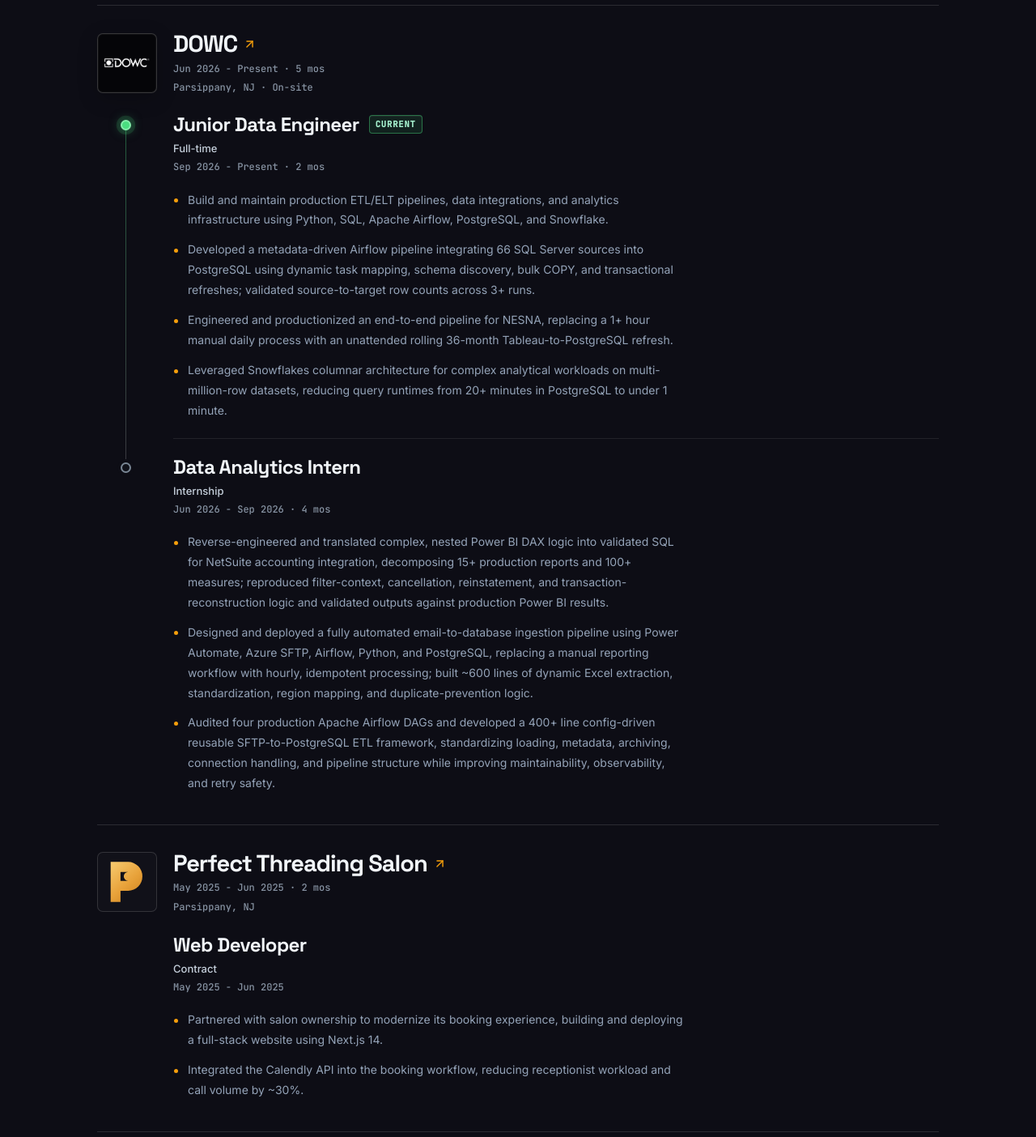
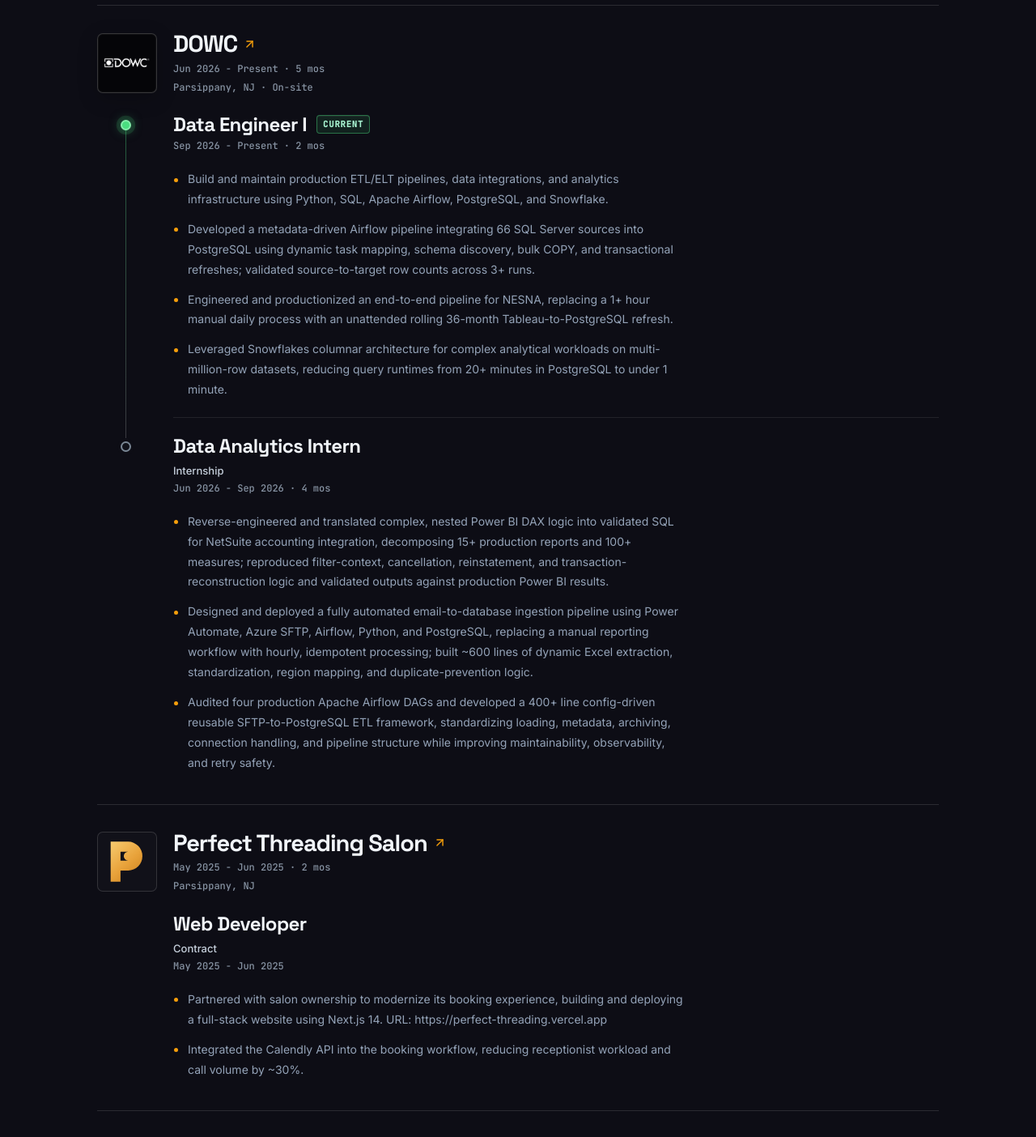
Before and after one commit to pvparekh/portfolio, a React (Vite) app: page / in a window 1280 px wide. Shown: the part 2020-3424 px from the top of the page at 81% size. Built offline with nearby package versions, Linux system fonts and the light colour scheme.

Commit message:
add PF link to portfolio and change JDE to DE1

```diff
--- a/src/App.tsx
+++ b/src/App.tsx
@@ -99,7 +99,7 @@
     location: 'Parsippany, NJ' as string | null,
     roles: [
       {
-        role: 'Junior Data Engineer',
+        role: 'Data Engineer I',
         period: 'Sept 2026 – Present',
         current: true,
         bullets: [
@@ -135,7 +135,7 @@
         period: 'May 2025 – June 2025',
         current: false,
         bullets: [
-          'Partnered with salon ownership to modernize its booking experience, building and deploying a full-stack website using Next.js 14.',
+          'Partnered with salon ownership to modernize its booking experience, building and deploying a full-stack website using Next.js 14. URL: https://perfect-threading.vercel.app',
           'Integrated the Calendly API into the booking workflow, reducing receptionist workload and call volume by ~30%.',
         ],
       },
```
